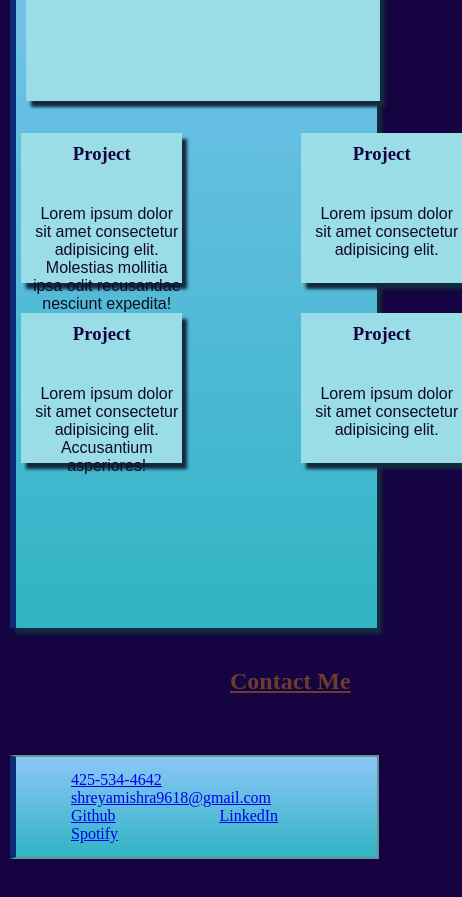
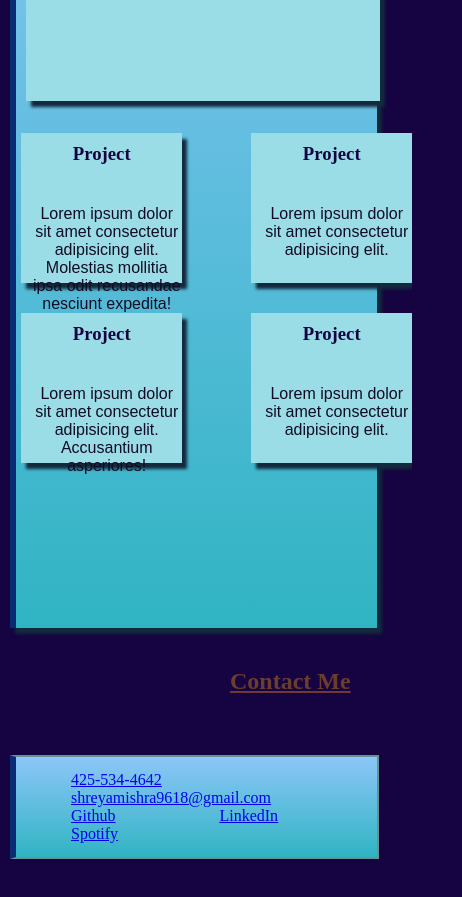
Before and after one commit to shreyamishra9618/Portfolio_Shreya_Mishra, a plain HTML site: page index.html in a window 390 px wide. Shown: the part 1040-1937 px from the top of the page, 462 px wide, since content can reach past the window. Drawn offline with Linux system fonts and the light colour scheme.

Commit message:
flex updates

```diff
--- a/assets/css/style.css
+++ b/assets/css/style.css
@@ -385,7 +385,7 @@ header nav{
 
 
 /* ************************************************************** */
-  /* Media Screen Designing */
+  /* Media Screen Designing * Adapted to fit on mobile screen */
 
   @media screen and (max-width: 768px) {
     header {
@@ -468,4 +468,14 @@ header nav{
     main {
       max-width: 600px;
     }
+    #third{flex-direction:column;
+        position:relative;
+      /* background-color: rgb(189, 189, 43);  */
+       margin-top:-70px;margin-left:-350px;  }
+       #fifth{flex-direction: column;
+        /* background-color:coral; */
+        /* left:0px; */
+         position: relative;
+          top:-160px;
+          margin-left:-350px;}
   }
```
